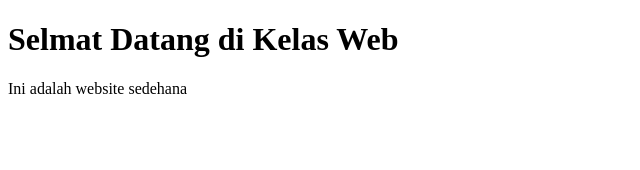
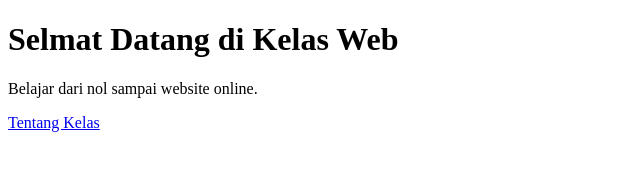
Before and after one commit to Dsa08/project-pertama, a plain HTML site: page index.html in a window 1280 px wide. Shown: the whole page, without its empty margins (0-640 px from the left). Drawn offline with Linux system fonts and the light colour scheme.

Commit message:
Update isi index.html dan tambah link

```diff
--- a/index.html
+++ b/index.html
@@ -11,7 +11,10 @@
         </h1>
 
         <p>
-            Ini adalah website sedehana
+            Belajar dari nol sampai website online.
+
         </p>
+
+        <a href="about.html"> Tentang Kelas</a>
     </body>
 </html>
```
